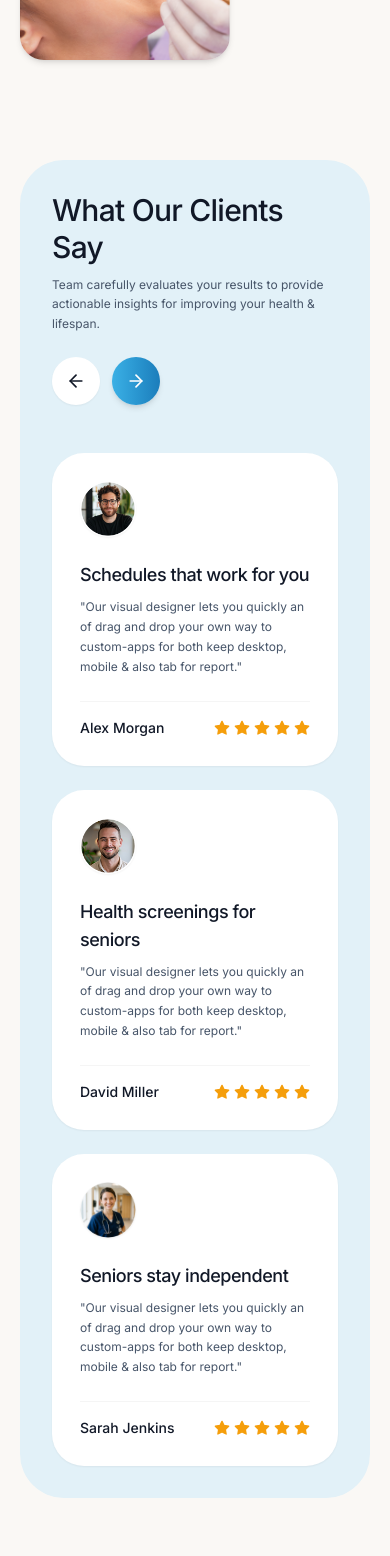
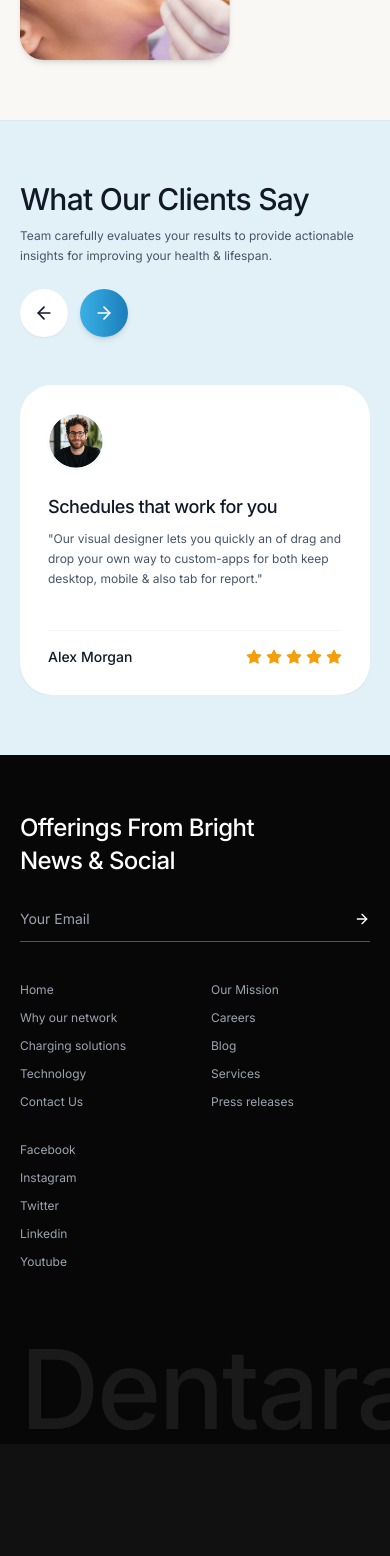
Before and after one commit to Anurag-lakra610/Dentara-, a React (Vite) app: page / in a window 390 px wide. Shown: the part 6980-8536 px from the top of the page. After the commit the page ends 8424 px from the top, so only its background shows below. Built offline with nearby package versions, Linux system fonts and the light colour scheme.

Commit message:
Set Testimonials & Footer to 100% full screen ratio width, add working infinite slider navigation, and center Dentara watermark

```diff
--- a/src/App.jsx
+++ b/src/App.jsx
@@ -26,6 +26,24 @@ import flossEmojiImg from './assets/floss-emoji.png';
 export default function App() {
   const [activeNav, setActiveNav] = useState('Home');
   const [mobileMenuOpen, setMobileMenuOpen] = useState(false);
+  const [testimonialIndex, setTestimonialIndex] = useState(0);
+
+  const testimonialsList = [
+    { id: 1, name: 'Alex Morgan', title: 'Schedules that work for you', avatar: avatarGlassesImg, quote: '"Our visual designer lets you quickly an of drag and drop your own way to custom-apps for both keep desktop, mobile & also tab for report."' },
+    { id: 2, name: 'David Miller', title: 'Health screenings for seniors', avatar: avatarBeardedImg, quote: '"Our visual designer lets you quickly an of drag and drop your own way to custom-apps for both keep desktop, mobile & also tab for report."' },
+    { id: 3, name: 'Sarah Jenkins', title: 'Seniors stay independent', avatar: avatarFemaleDoctor, quote: '"Our visual designer lets you quickly an of drag and drop your own way to custom-apps for both keep desktop, mobile & also tab for report."' },
+    { id: 4, name: 'Alex Morgan', title: 'Schedules that work for you', avatar: avatarGlassesImg, quote: '"Our visual designer lets you quickly an of drag and drop your own way to custom-apps for both keep desktop, mobile & also tab for report."' },
+    { id: 5, name: 'David Miller', title: 'Health screenings for seniors', avatar: avatarBeardedImg, quote: '"Our visual designer lets you quickly an of drag and drop your own way to custom-apps for both keep desktop, mobile & also tab for report."' },
+    { id: 6, name: 'Sarah Jenkins', title: 'Seniors stay independent', avatar: avatarFemaleDoctor, quote: '"Our visual designer lets you quickly an of drag and drop your own way to custom-apps for both keep desktop, mobile & also tab for report."' },
+  ];
+
+  const handleNextTestimonial = () => {
+    setTestimonialIndex((prev) => (prev + 1) % 3);
+  };
+
+  const handlePrevTestimonial = () => {
+    setTestimonialIndex((prev) => (prev - 1 + 3) % 3);
+  };
 
   const navItems = ['Home', 'About', 'Product', 'Services', 'Appointment'];
 
@@ -632,11 +650,11 @@ export default function App() {
         </div>
       </section>
 
-      {/* TESTIMONIALS SECTION ("What Our Clients Say") */}
-      <section className="w-full bg-[#FAF8F5] text-[#111827] pt-[40px] pb-[60px] sm:pb-[80px] lg:pb-[100px] px-5 sm:px-10 md:px-14 lg:px-18 xl:px-24 overflow-hidden">
-        <div className="max-w-[1650px] mx-auto bg-[#E2F1F8] rounded-[44px] p-8 sm:p-12 lg:p-16 relative">
+      {/* TESTIMONIALS SECTION ("What Our Clients Say" - Full Ratio Screen Width) */}
+      <section className="w-full bg-[#E2F1F8] text-[#111827] pt-[60px] sm:pt-[80px] lg:pt-[100px] pb-[60px] sm:pb-[80px] lg:pb-[100px] px-5 sm:px-10 md:px-14 lg:px-18 xl:px-24 overflow-hidden border-t border-black/[0.03]">
+        <div className="max-w-[1650px] mx-auto relative">
 
-          {/* Header Row: Title & Subtitle on Left, Arrow Navigation on Right */}
+          {/* Header Row: Title & Subtitle on Left, Arrow Navigation Buttons on Right */}
           <div className="flex flex-col sm:flex-row sm:items-end justify-between gap-6 mb-12 sm:mb-16">
             <div>
               <h2 className="text-3xl sm:text-4xl lg:text-[44px] font-medium tracking-tight text-[#111827] leading-[1.25] mb-2">
@@ -647,15 +665,17 @@ export default function App() {
               </p>
             </div>
 
-            {/* Navigation Arrow Buttons */}
+            {/* Interactive Infinite Slider Arrow Navigation Buttons */}
             <div className="flex items-center gap-3 self-start sm:self-auto">
               <button
+                onClick={handlePrevTestimonial}
                 aria-label="Previous Testimonial"
-                className="w-12 h-12 rounded-full bg-white flex items-center justify-center text-[#111827] shadow-sm hover:bg-gray-50 active:scale-95 transition-all cursor-pointer"
+                className="w-12 h-12 rounded-full bg-white flex items-center justify-center text-[#111827] shadow-sm hover:bg-gray-100 active:scale-95 transition-all cursor-pointer"
               >
                 <ArrowLeft className="w-5 h-5" />
               </button>
               <button
+                onClick={handleNextTestimonial}
                 aria-label="Next Testimonial"
                 className="w-12 h-12 rounded-full bg-gradient-to-r from-[#3BB0E5] via-[#2A97D1] to-[#1C7DBB] flex items-center justify-center text-white shadow-md hover:opacity-95 active:scale-95 transition-all cursor-pointer"
               >
@@ -664,29 +684,35 @@ export default function App() {
             </div>
           </div>
 
-          {/* 3 Testimonial Cards Grid */}
-          <div className="grid grid-cols-1 md:grid-cols-3 gap-6 lg:gap-8 items-stretch">
-
-            {/* Card 1 */}
-            <div className="bg-white rounded-[32px] p-7 sm:p-8 flex flex-col justify-between shadow-sm min-h-[310px]">
+          {/* Interactive Testimonial Cards Carousel Slider */}
+          <div className="overflow-hidden w-full">
+            <div
+              className="flex gap-6 lg:gap-8 transition-transform duration-500 ease-in-out"
+              style={{ transform: `translateX(-${testimonialIndex * (100 / 3)}%)` }}
+            >
+              {testimonialsList.map((item, idx) => (
+                <div
+                  key={idx}
+                  className="w-full md:w-[calc(33.333%-1.33rem)] flex-shrink-0 bg-white rounded-[32px] p-7 sm:p-8 flex flex-col justify-between shadow-sm min-h-[310px]"
+                >
                   <div>
                     {/* Avatar */}
                     <div className="w-14 h-14 rounded-full overflow-hidden mb-6 shadow-sm">
-                  <img src={avatarGlassesImg} alt="Alex Morgan" className="w-full h-full object-cover" />
+                      <img src={item.avatar} alt={item.name} className="w-full h-full object-cover" />
                     </div>
 
                     {/* Content */}
                     <h3 className="text-lg sm:text-[19px] font-medium text-[#111827] mb-2 tracking-tight">
-                  Schedules that work for you
+                      {item.title}
                     </h3>
                     <p className="text-xs sm:text-[13.5px] text-[#475569] font-normal leading-[1.65] mb-6">
-                  "Our visual designer lets you quickly an of drag and drop your own way to custom-apps for both keep desktop, mobile & also tab for report."
+                      {item.quote}
                     </p>
                   </div>
 
                   {/* Card Footer: Name & Rating */}
                   <div className="flex items-center justify-between pt-4 border-t border-black/[0.04]">
-                <span className="font-medium text-sm text-[#111827]">Alex Morgan</span>
+                    <span className="font-medium text-sm text-[#111827]">{item.name}</span>
                     <div className="flex items-center gap-1 text-[#F59E0B]">
                       <Star className="w-4 h-4 fill-[#F59E0B]" />
                       <Star className="w-4 h-4 fill-[#F59E0B]" />
@@ -696,75 +722,16 @@ export default function App() {
                     </div>
                   </div>
                 </div>
-
-            {/* Card 2 */}
-            <div className="bg-white rounded-[32px] p-7 sm:p-8 flex flex-col justify-between shadow-sm min-h-[310px]">
-              <div>
-                {/* Avatar */}
-                <div className="w-14 h-14 rounded-full overflow-hidden mb-6 shadow-sm">
-                  <img src={avatarBeardedImg} alt="David Miller" className="w-full h-full object-cover" />
+              ))}
             </div>
-
-                {/* Content */}
-                <h3 className="text-lg sm:text-[19px] font-medium text-[#111827] mb-2 tracking-tight">
-                  Health screenings for seniors
-                </h3>
-                <p className="text-xs sm:text-[13.5px] text-[#475569] font-normal leading-[1.65] mb-6">
-                  "Our visual designer lets you quickly an of drag and drop your own way to custom-apps for both keep desktop, mobile & also tab for report."
-                </p>
-              </div>
-
-              {/* Card Footer: Name & Rating */}
-              <div className="flex items-center justify-between pt-4 border-t border-black/[0.04]">
-                <span className="font-medium text-sm text-[#111827]">David Miller</span>
-                <div className="flex items-center gap-1 text-[#F59E0B]">
-                  <Star className="w-4 h-4 fill-[#F59E0B]" />
-                  <Star className="w-4 h-4 fill-[#F59E0B]" />
-                  <Star className="w-4 h-4 fill-[#F59E0B]" />
-                  <Star className="w-4 h-4 fill-[#F59E0B]" />
-                  <Star className="w-4 h-4 fill-[#F59E0B]" />
-                </div>
-              </div>
-            </div>
-
-            {/* Card 3 */}
-            <div className="bg-white rounded-[32px] p-7 sm:p-8 flex flex-col justify-between shadow-sm min-h-[310px]">
-              <div>
-                {/* Avatar */}
-                <div className="w-14 h-14 rounded-full overflow-hidden mb-6 shadow-sm">
-                  <img src={avatarFemaleDoctor} alt="Sarah Jenkins" className="w-full h-full object-cover" />
-                </div>
-
-                {/* Content */}
-                <h3 className="text-lg sm:text-[19px] font-medium text-[#111827] mb-2 tracking-tight">
-                  Seniors stay independent
-                </h3>
-                <p className="text-xs sm:text-[13.5px] text-[#475569] font-normal leading-[1.65] mb-6">
-                  "Our visual designer lets you quickly an of drag and drop your own way to custom-apps for both keep desktop, mobile & also tab for report."
-                </p>
-              </div>
-
-              {/* Card Footer: Name & Rating */}
-              <div className="flex items-center justify-between pt-4 border-t border-black/[0.04]">
-                <span className="font-medium text-sm text-[#111827]">Sarah Jenkins</span>
-                <div className="flex items-center gap-1 text-[#F59E0B]">
-                  <Star className="w-4 h-4 fill-[#F59E0B]" />
-                  <Star className="w-4 h-4 fill-[#F59E0B]" />
-                  <Star className="w-4 h-4 fill-[#F59E0B]" />
-                  <Star className="w-4 h-4 fill-[#F59E0B]" />
-                  <Star className="w-4 h-4 fill-[#F59E0B]" />
-                </div>
-              </div>
-            </div>
-
           </div>
 
         </div>
       </section>
 
-      {/* GLOBAL FOOTER SECTION */}
-      <footer className="w-full bg-[#FAF8F5] pb-12 px-5 sm:px-10 md:px-14 lg:px-18 xl:px-24 overflow-hidden">
-        <div className="max-w-[1650px] mx-auto bg-[#070707] rounded-[44px] p-8 sm:p-12 lg:p-16 relative overflow-hidden text-white">
+      {/* GLOBAL FOOTER SECTION (Full Ratio Screen Width Black Background) */}
+      <footer className="w-full bg-[#070707] text-white pt-14 sm:pt-20 lg:pt-24 pb-8 px-5 sm:px-10 md:px-14 lg:px-18 xl:px-24 overflow-hidden relative">
+        <div className="max-w-[1650px] mx-auto relative z-10">
 
           {/* Top Row: Left Email Newsletter + Right 3 Navigation Columns */}
           <div className="grid grid-cols-1 lg:grid-cols-12 gap-10 lg:gap-12 items-start relative z-10">
@@ -826,14 +793,15 @@ export default function App() {
 
           </div>
 
-          {/* Bottom Watermark Branding Text */}
-          <div className="pt-16 sm:pt-24 lg:pt-32 text-center lg:text-left pointer-events-none select-none -mb-6 sm:-mb-10 lg:-mb-16">
-            <h1 className="text-[100px] sm:text-[170px] lg:text-[240px] xl:text-[280px] font-medium text-white/[0.08] tracking-tight leading-none">
+        </div>
+
+        {/* Bottom Watermark Branding Text - PERFECTLY CENTERED */}
+        <div className="w-full text-center pointer-events-none select-none pt-16 sm:pt-24 lg:pt-32 -mb-8 sm:-mb-12 lg:-mb-18">
+          <h1 className="text-[110px] sm:text-[190px] lg:text-[280px] xl:text-[330px] font-medium text-white/[0.08] tracking-tight leading-none text-center inline-block mx-auto">
             Dentara
           </h1>
         </div>
 
-        </div>
       </footer>
 
     </div>
```
Lines whose indentation alone changed are shown as unchanged.
